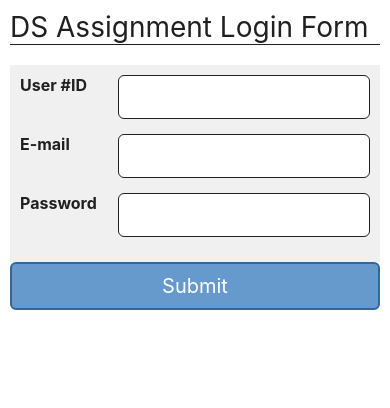
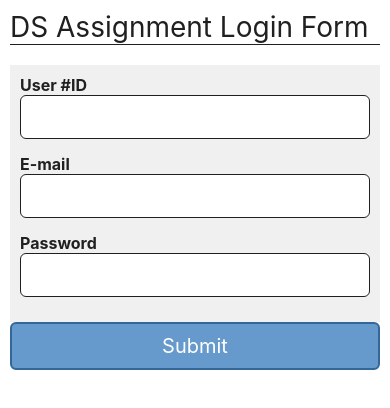
Before and after one commit to Scionar/rn-assignment-ds, a React Native app: screen / in a window 390 px wide. Shown: the top 408 px of the page. Built offline with nearby package versions, Linux system fonts and the light colour scheme.

Commit message:
Give text field labels as a props

```diff
--- a/src/App.tsx
+++ b/src/App.tsx
@@ -43,16 +43,18 @@ const App = () => {
         </View>
         <View style={styles.contentContainer}>
           <View style={styles.row}>
-            <Label>{'User #ID'}</Label>
-            <TextField value={userId} onChangeText={handleUserId} />
+            <TextField
+              label="User #ID"
+              value={userId}
+              onChangeText={handleUserId}
+            />
           </View>
           <View style={styles.row}>
-            <Label>{'E-mail'}</Label>
-            <TextField value={email} onChangeText={setEmail} />
+            <TextField label="E-mail" value={email} onChangeText={setEmail} />
           </View>
           <View style={styles.row}>
-            <Label>{'Password'}</Label>
             <TextField
+              label="Password"
               value={password}
               onChangeText={setPassword}
               secureTextEntry={true}
```
